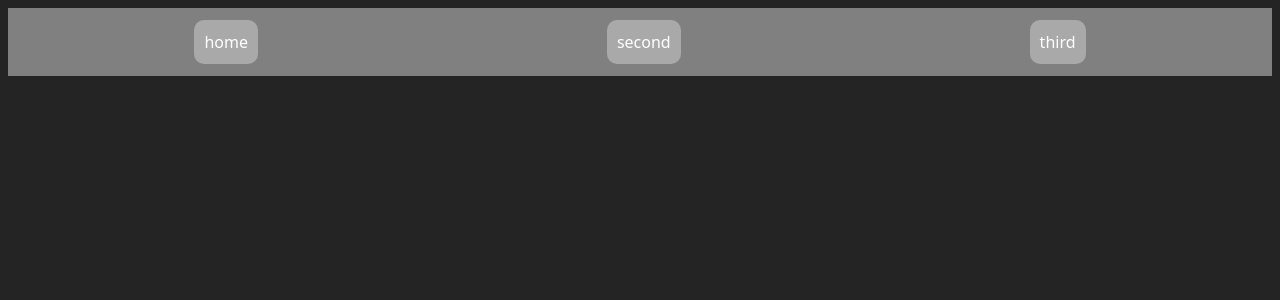
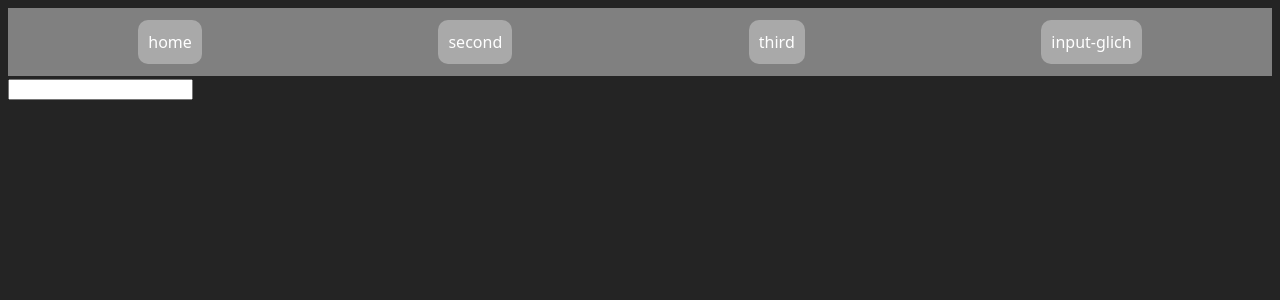
Before and after one commit to abkr020/practice-react-with-ts, a React (Vite) app: page /input-glich in a window 1280 px wide. Before the commit this address had no page. Shown: the top 300 px of the page. Built offline with nearby package versions, Linux system fonts and the light colour scheme.

Commit message:
this is input glitch

```diff
--- a/src/App.tsx
+++ b/src/App.tsx
@@ -1,6 +1,7 @@
 import { BrowserRouter, Route, Routes } from "react-router-dom"
 import Navbar from "./components/navbar/Navbar"
 import HomePage from "./pages/Home"
+import InputGlich from "./pages/inputGlich/InputGlich"
 
 function App() {
 
@@ -10,6 +11,7 @@ function App() {
         <Navbar />
         <Routes>
           <Route path="/" element={<HomePage />} />
+          <Route path="/input-glich" element={<InputGlich />} />
         </Routes>
       </BrowserRouter>
 
--- /dev/null
+++ b/src/components/inputGlich/Input.tsx
@@ -0,0 +1,25 @@
+import React, { useEffect, useState } from 'react';
+
+interface Props {
+    first: string;
+    setFirst: React.Dispatch<React.SetStateAction<string>>;
+}
+
+const Input: React.FC<Props> = ({ first, setFirst }) => {
+    const [val, setVal] = useState<string>('')
+    useEffect(() => {
+        setFirst(val)
+    }, [val])
+    return (
+        <div>
+            <input
+                style={{ color: 'white' }}
+                value={first}
+                onChange={(e) => setVal(e.target.value)}
+                type="text"
+            />
+        </div>
+    );
+};
+
+export default Input;
--- a/src/components/navbar/Navbar.tsx
+++ b/src/components/navbar/Navbar.tsx
@@ -6,6 +6,7 @@ const Navbar: React.FC = () => {
             <NavLink to="/">home</NavLink>
             <NavLink to="/second">second</NavLink>
             <NavLink to="third">third</NavLink>
+            <NavLink to="/input-glich">input-glich</NavLink>
         </nav>
     )
 }
--- /dev/null
+++ b/src/pages/inputGlich/InputGlich.tsx
@@ -0,0 +1,15 @@
+import React, { useState } from 'react';
+import Input from '../../components/inputGlich/input';
+// import Input from '../../components/inputGlich/Input';
+
+const InputGlich = () => {
+  const [first, setFirst] = useState<string>(''); // initialize with empty string
+
+  return (
+    <div>
+      <Input first={first} setFirst={setFirst} />
+    </div>
+  );
+};
+
+export default InputGlich;
```
